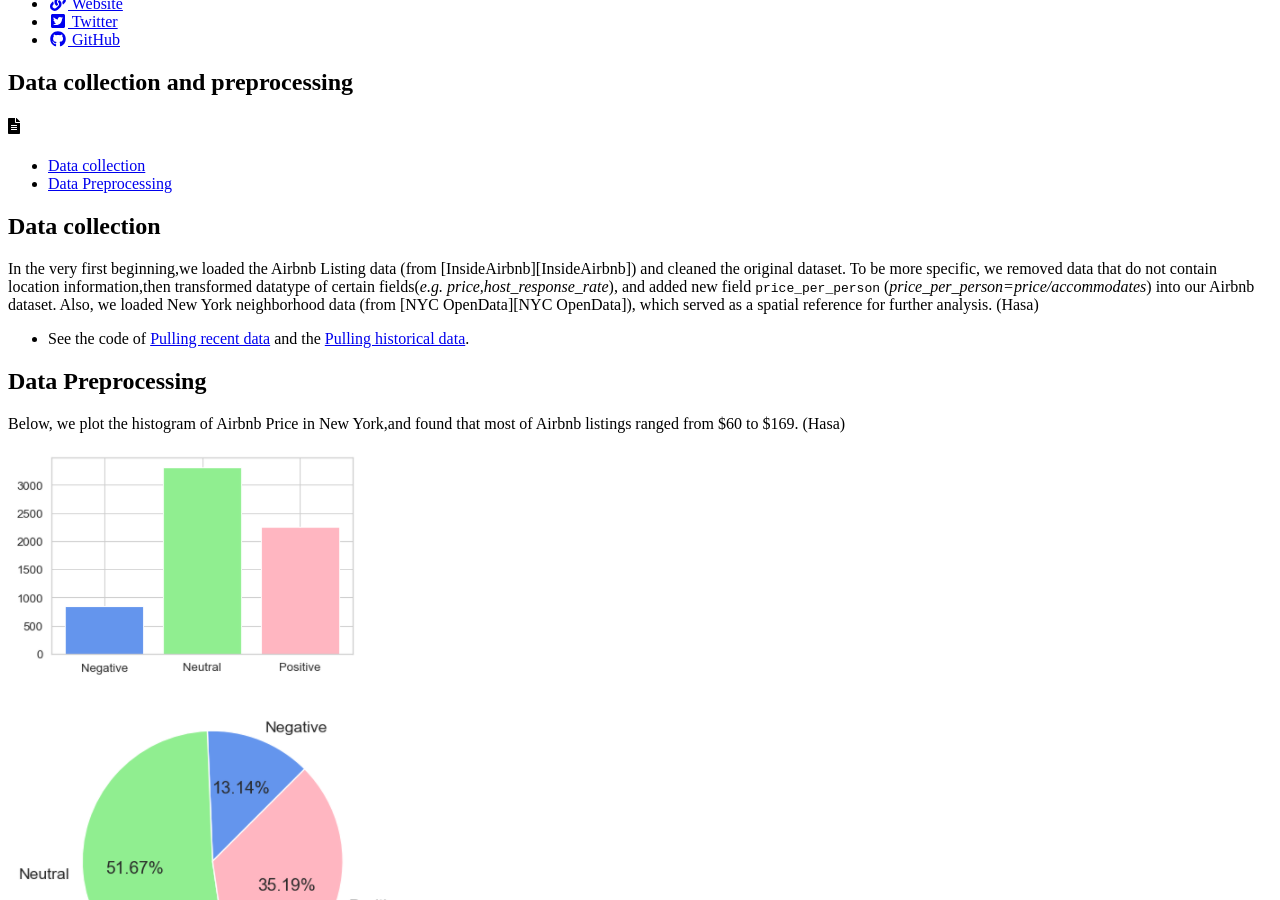
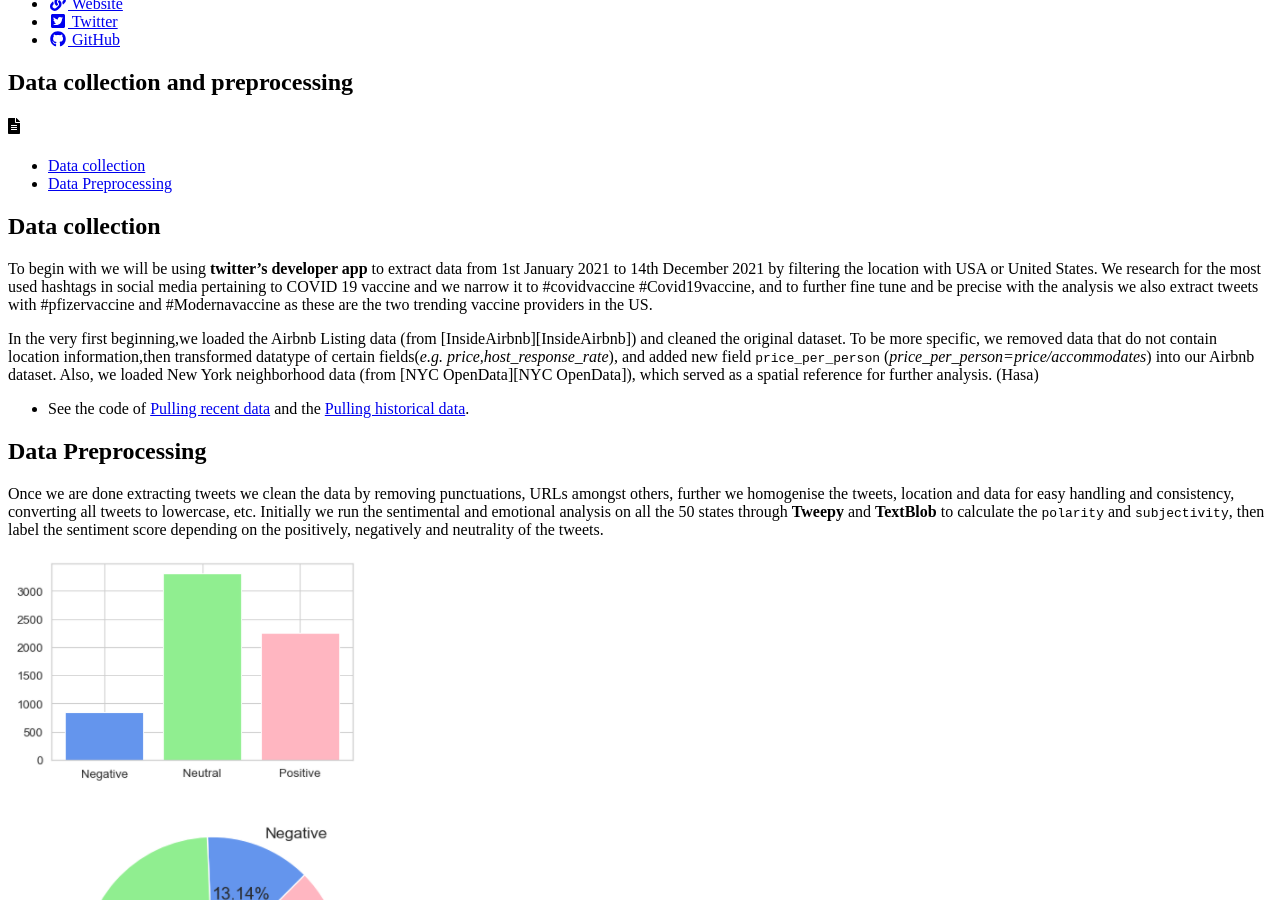
Before and after one commit to Anran0716/550final-proj, a Jekyll site: the page built from _posts/2021-12-15-Exploratory Analysis of Twitter Data.md, in a window 1280 px wide and 900 px high, scrolled down 302 px. Built offline with Jekyll 4.4.1, drawn with Linux system fonts in a browser that asks for light colours; cached includes are drawn as plain includes; nearby versions of some CDN libraries.

Commit message:
Update 2021-12-15-Exploratory Analysis of Twitter Data.md

```diff
--- a/_posts/2021-12-15-Exploratory Analysis of Twitter Data.md
+++ b/_posts/2021-12-15-Exploratory Analysis of Twitter Data.md
@@ -9,14 +9,15 @@ toc_sticky: true
 ---
 
 ## Data collection
+To begin with we will be using **twitter’s developer app** to extract data from 1st January 2021 to 14th December 2021 by filtering the location with USA or United States.  We research for the most used hashtags in social media pertaining to COVID 19 vaccine and we narrow it to #covidvaccine #Covid19vaccine, and to further fine tune and be precise with the analysis we also extract tweets with #pfizervaccine and #Modernavaccine as these are the two trending vaccine providers in the US.
+
 In the very first beginning,we loaded the Airbnb Listing data (from [InsideAirbnb][InsideAirbnb]) and cleaned the original dataset. To be more specific, we removed data that do not contain location information,then transformed datatype of certain fields(*e.g. price,host_response_rate*), and added new field `price_per_person` (*price_per_person=price/accommodates*) into our Airbnb dataset. Also, we loaded New York neighborhood data (from [NYC OpenData][NYC OpenData]), which served as a spatial reference for further analysis. (Hasa)
 
 - See the code of [Pulling recent data](https://github.com/Anran0716/550final-proj/blob/main/code/Pull%20recent%20data.ipynb) and the [Pulling historical data](https://github.com/Anran0716/550final-proj/blob/main/code/Pull%20historical%20data.ipynb).
 
 
 ## Data Preprocessing
-Below, we plot the histogram of Airbnb Price in New York,and found that most of Airbnb listings ranged from $60 to $169. (Hasa)
-
+Once we are done extracting tweets we clean the data by removing punctuations, URLs amongst others, further we homogenise the tweets, location and data for easy handling and consistency, converting all tweets to lowercase, etc. Initially we run the sentimental and emotional analysis on all the 50 states through **Tweepy** and **TextBlob** to calculate the `polarity` and `subjectivity`, then label the sentiment score depending on the positively, negatively and neutrality of the tweets.
 
 ![distances-abandoned-cars]({{ site.url }}{{ site.baseurl }}/assets/images/overview_Twitter.PNG)
 
```
